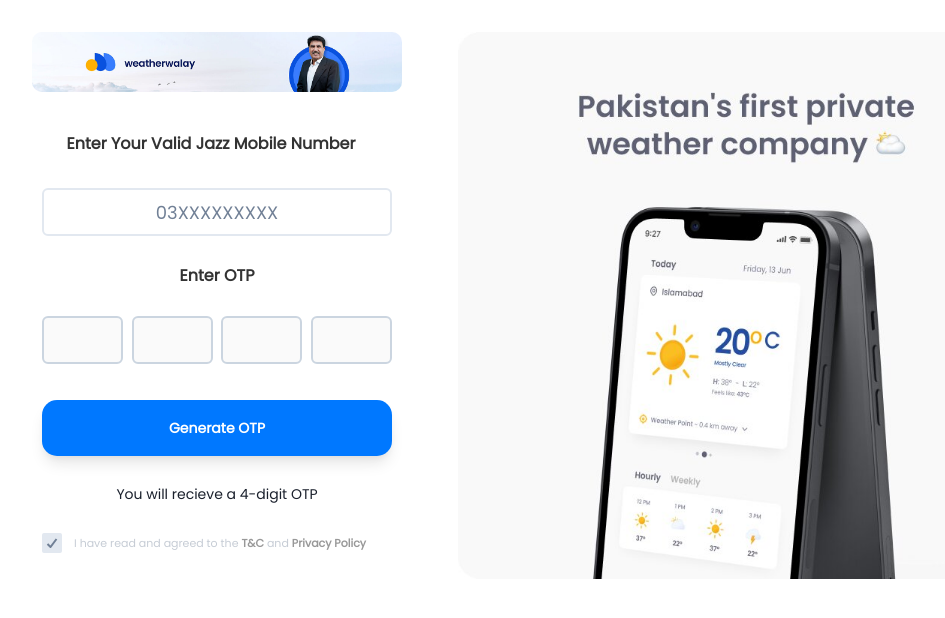
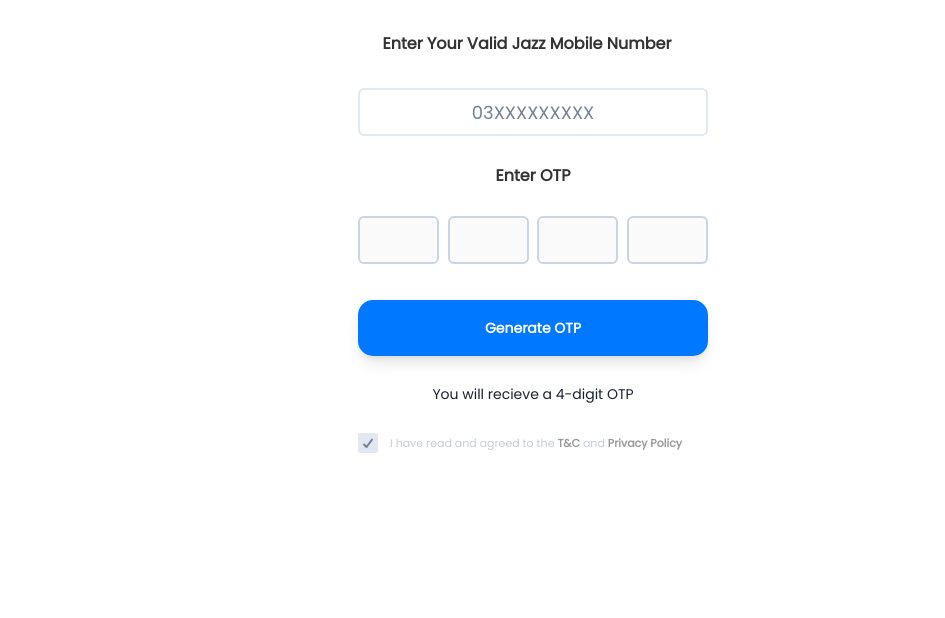
Before and after one commit to haider988/TestCampaign, a Next.js app: page /campaigns in a window 1280 px wide. Shown: the top 618 px of the page, without its empty margins (107-1052 px from the left). Built offline with nearby package versions, Linux system fonts and the light colour scheme.

Commit message:
Removed Images

```diff
--- a/src/views/campaigns/CampaignsView.tsx
+++ b/src/views/campaigns/CampaignsView.tsx
@@ -1,10 +1,10 @@
 import { memo, useCallback } from "react";
-import SuccessScreen from "../SuccessScreen";
-import WWBanner from "../../assets/wwBanner.jpg";
+// import SuccessScreen from "../SuccessScreen";
+// import WWBanner from "../../assets/wwBanner.jpg";
 import { Box, Flex, HStack } from "@chakra-ui/layout";
 import PhoneOtpScreen from "./PhoneOtpScreen";
-import CampaginBanner2 from "../../assets/campaignBanner2.jpg";
-import Image from "next/image";
+// import CampaginBanner2 from "../../assets/campaignBanner2.jpg";
+// import Image from "next/image";
 import { useRouter } from "next/router";
 
 type Props = {
@@ -60,7 +60,7 @@
         align={"center"}
         gap={{ base: 5, lg: 10 }}
       >
-        <Box
+        {/* <Box
           as={Image}
           loading="eager"
           h={"60px"}
@@ -68,10 +68,10 @@
           src={CampaginBanner2}
           alt="Top Banner"
           borderRadius={10}
-        />
+        /> */}
         <PhoneOtpScreen handleSuccess={handleSuccess} />
       </Flex>
-      <Box
+      {/* <Box
         as={Image}
         position={"sticky"}
         top={120}
@@ -80,7 +80,7 @@
         width={"50%"}
         loading={"lazy"}
         alt="Side Banner"
-      />
+      /> */}
     </HStack>
     //   )}
     // </>
```
